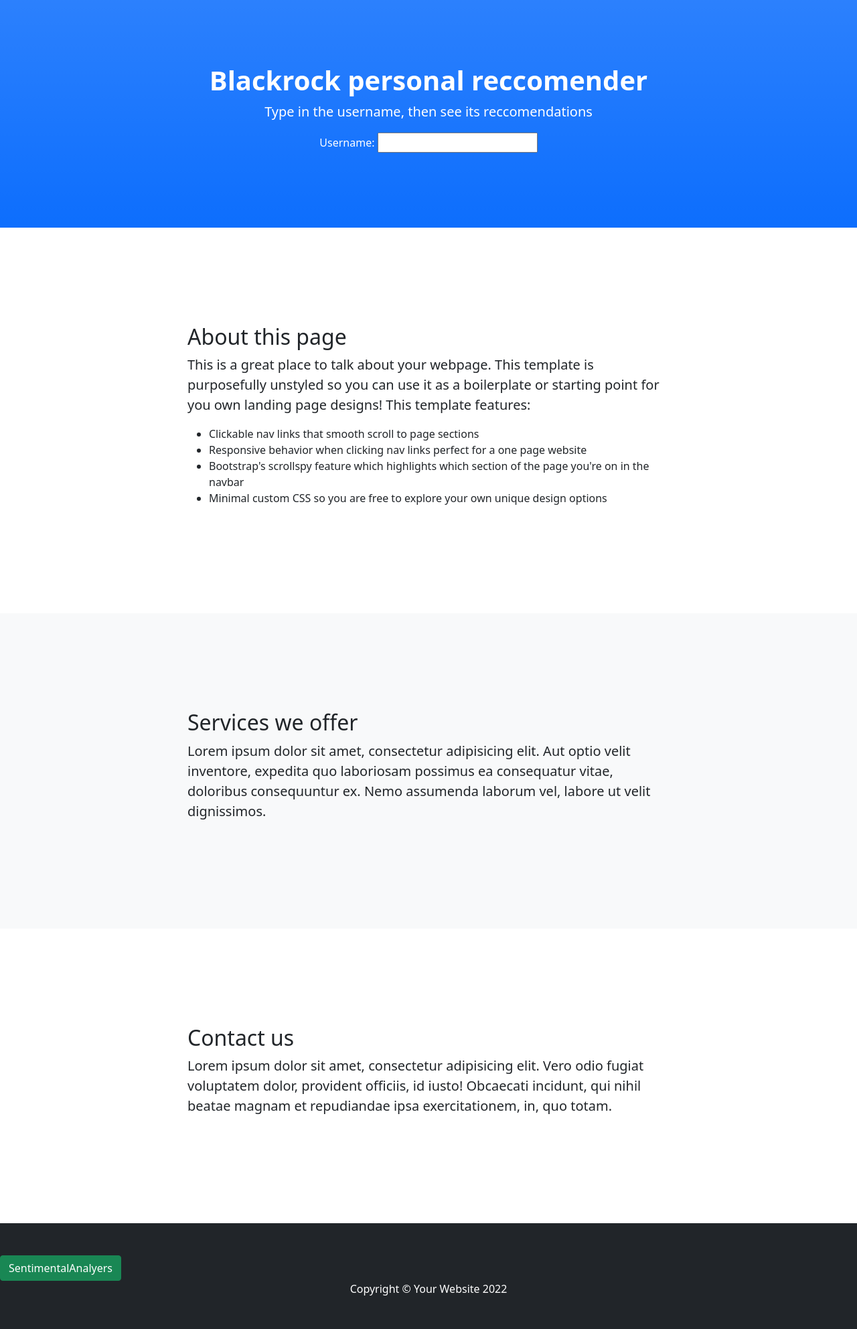
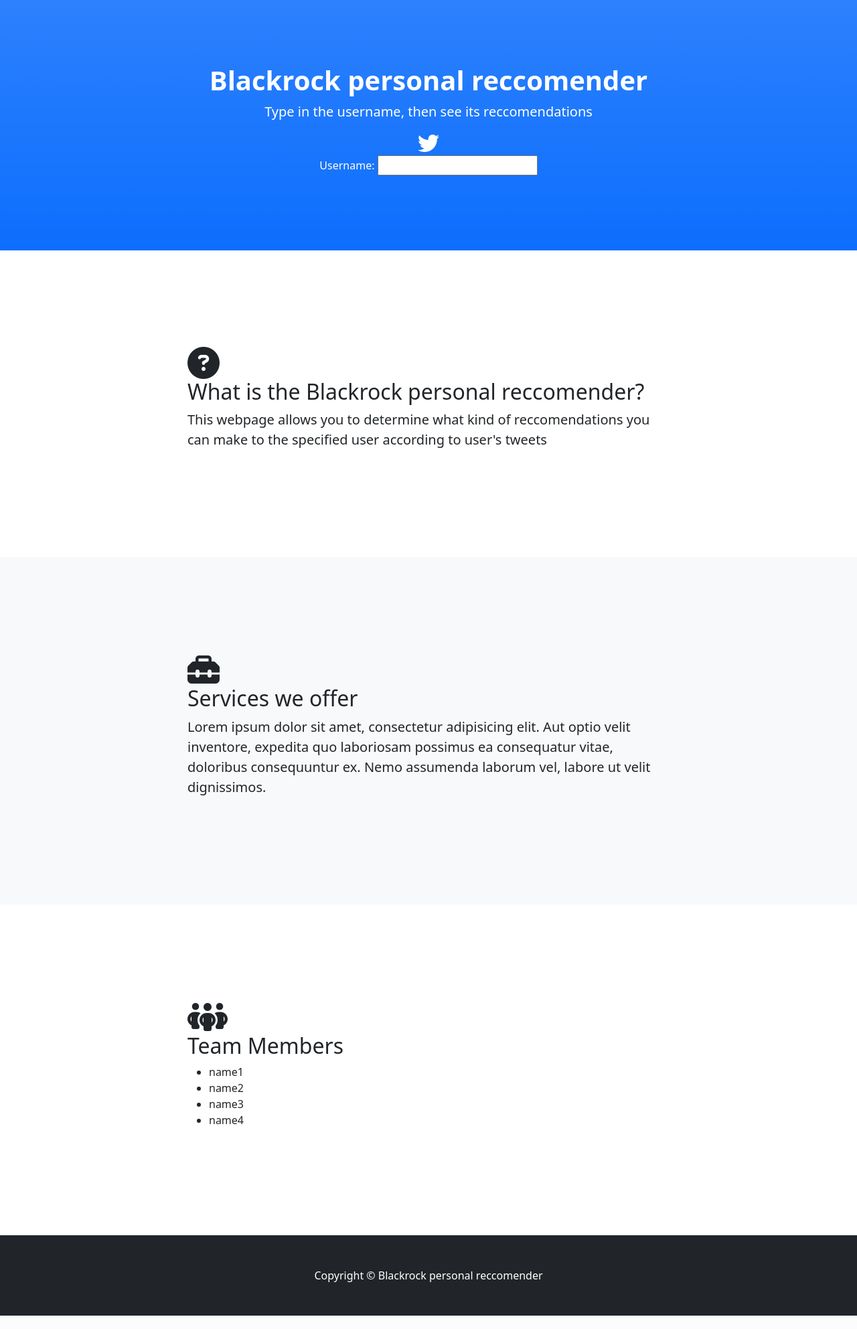
Before and after one commit to csowrab/HackKings, a Django app: page / in a window 1280 px wide. Shown: the part 56-2041 px from the top of the page at 67% size. Run offline with Django 4.2, Linux system fonts and the light colour scheme; some libraries are stand-ins or nearby versions.

Commit message:
Add new text to home page.

```diff
--- a/mysite/polls/templates/index.html
+++ b/mysite/polls/templates/index.html
@@ -9,6 +9,9 @@
         <link rel="icon" type="image/x-icon" href="assets/favicon.ico" />
         <!-- Core theme CSS (includes Bootstrap)-->
         <link href="./static/css/styles.css" rel="stylesheet" />
+        <link rel="stylesheet" href="https://use.fontawesome.com/releases/v5.13.0/css/all.css">
+        <link rel="stylesheet" href="https://cdnjs.cloudflare.com/ajax/libs/font-awesome/6.2.1/css/all.min.css" integrity="sha512-MV7K8+y+gLIBoVD59lQIYicR65iaqukzvf/nwasF0nqhPay5w/9lJmVM2hMDcnK1OnMGCdVK+iQrJ7lzPJQd1w==" crossorigin="anonymous" referrerpolicy="no-referrer" />
+
     </head>
     <body id="page-top">
         <!-- Navigation-->
@@ -30,6 +33,7 @@
             <div class="container px-4 text-center">
                 <h1 class="fw-bolder">Blackrock personal reccomender</h1>
                 <p class="lead">Type in the username, then see its reccomendations</p>
+                <i class="fa-brands fa-twitter fa-2x"></i>
                 <form action= "{% url 'index' %}" method="post">
                     {% csrf_token %}
                     {{ form.as_p }}
@@ -41,14 +45,9 @@
             <div class="container px-4">
                 <div class="row gx-4 justify-content-center">
                     <div class="col-lg-8">
-                        <h2>About this page</h2>
-                        <p class="lead">This is a great place to talk about your webpage. This template is purposefully unstyled so you can use it as a boilerplate or starting point for you own landing page designs! This template features:</p>
-                        <ul>
-                            <li>Clickable nav links that smooth scroll to page sections</li>
-                            <li>Responsive behavior when clicking nav links perfect for a one page website</li>
-                            <li>Bootstrap's scrollspy feature which highlights which section of the page you're on in the navbar</li>
-                            <li>Minimal custom CSS so you are free to explore your own unique design options</li>
-                        </ul>
+                        <i class="fa-solid fa-circle-question fa-3x"></i>
+                        <h2>What is the Blackrock personal reccomender?</h2>
+                        <p class="lead">This webpage allows you to determine what kind of reccomendations you can make to the specified user according to user's tweets</p>
                     </div>
                 </div>
             </div>
@@ -58,6 +57,7 @@
             <div class="container px-4">
                 <div class="row gx-4 justify-content-center">
                     <div class="col-lg-8">
+                        <i class="fa-solid fa-toolbox fa-3x"></i>
                         <h2>Services we offer</h2>
                         <p class="lead">Lorem ipsum dolor sit amet, consectetur adipisicing elit. Aut optio velit inventore, expedita quo laboriosam possimus ea consequatur vitae, doloribus consequuntur ex. Nemo assumenda laborum vel, labore ut velit dignissimos.</p>
                     </div>
@@ -69,19 +69,21 @@
             <div class="container px-4">
                 <div class="row gx-4 justify-content-center">
                     <div class="col-lg-8">
-                        <h2>Contact us</h2>
-                        <p class="lead">Lorem ipsum dolor sit amet, consectetur adipisicing elit. Vero odio fugiat voluptatem dolor, provident officiis, id iusto! Obcaecati incidunt, qui nihil beatae magnam et repudiandae ipsa exercitationem, in, quo totam.</p>
+                        <i class="fa-solid fa-people-group fa-3x"></i>
+                        <h2>Team Members</h2>
+                        <ul>
+                            <li>name1</li>
+                            <li>name2</li>
+                            <li>name3</li>
+                            <li>name4</li>
+                        </ul>
                     </div>
                 </div>
             </div>
         </section>
         <!-- Footer-->
         <footer class="py-5 bg-dark">
-          <form action="sent" method="POST">
-         {% csrf_token %}
-          <input type="submit" name="SA" value="SentimentalAnalyers" class="btn btn-success">
-           </form>
-            <div class="container px-4"><p class="m-0 text-center text-white">Copyright &copy; Your Website 2022</p></div>
+            <div class="container px-4"><p class="m-0 text-center text-white">Copyright &copy; Blackrock personal reccomender</p></div>
         </footer>
         <!-- Bootstrap core JS-->
         <script src="https://cdn.jsdelivr.net/npm/bootstrap@5.1.3/dist/js/bootstrap.bundle.min.js"></script>
```
Also changed, not shown: mysite/polls/templates/result.html (+7 -12 lines).
